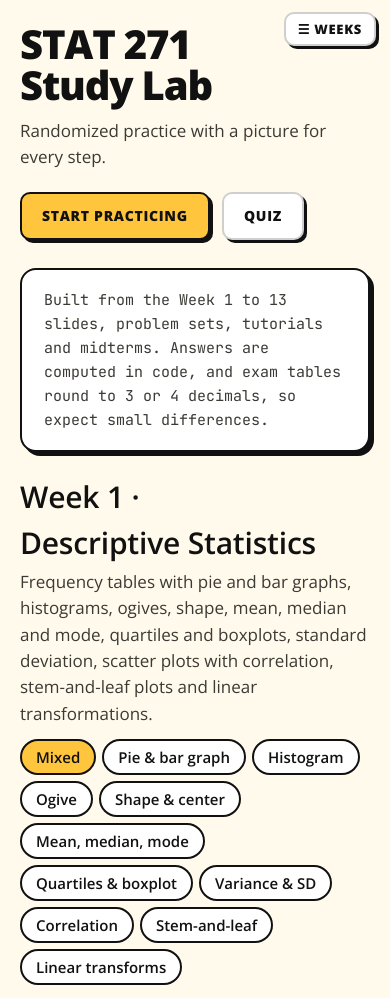
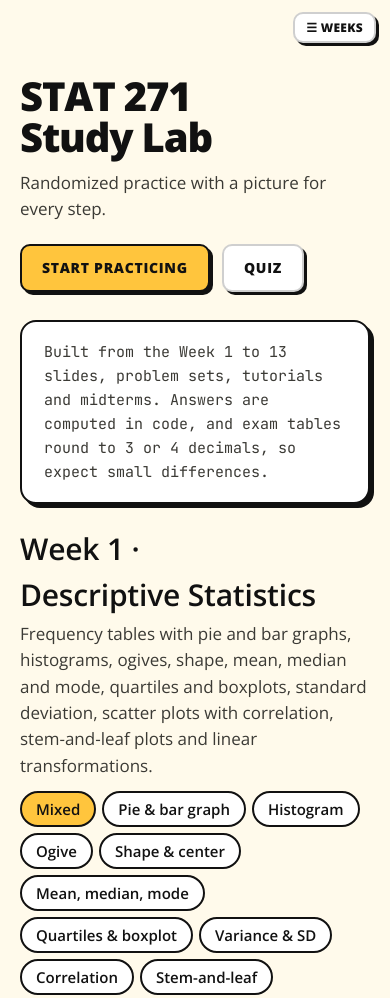
Before and after one commit to andrewhuynh6/stat271-study-lab, a plain HTML site: page index.html in a window 390 px wide. Shown: the top 998 px of the page. Drawn offline with nearby package versions, Linux system fonts and the light colour scheme.

Commit message:
Weeks toggle: smaller button, no overlap with the title when sidebar is hidden
Co-Authored-By: Claude Sonnet 5.5 <noreply@anthropic.com>

```diff
--- a/index.html
+++ b/index.html
@@ -318,7 +318,9 @@ mark.given{background:rgba(255,197,61,.5); color:inherit; border-radius:4px; pad
 #railToggle{position:fixed; top:16px; z-index:40; padding:6px 12px; font-size:13px; left:196px}
 body.rail-off #railToggle{left:14px}
 body.rail-off .rail{display:none}
-@media (min-width:981px){body.rail-off{padding-left:92px}}
+@media (min-width:981px){body.rail-off{padding-left:max(24px,env(safe-area-inset-left,0px))}}
+body.rail-off .shell{padding-top:52px}
+#railToggle.btn{font-size:12px; padding:5px 11px; letter-spacing:.3px}
 @media (max-width:980px){#railToggle{left:auto; right:14px; top:12px} body.rail-off #railToggle{left:auto}}
 </style>
 
```
